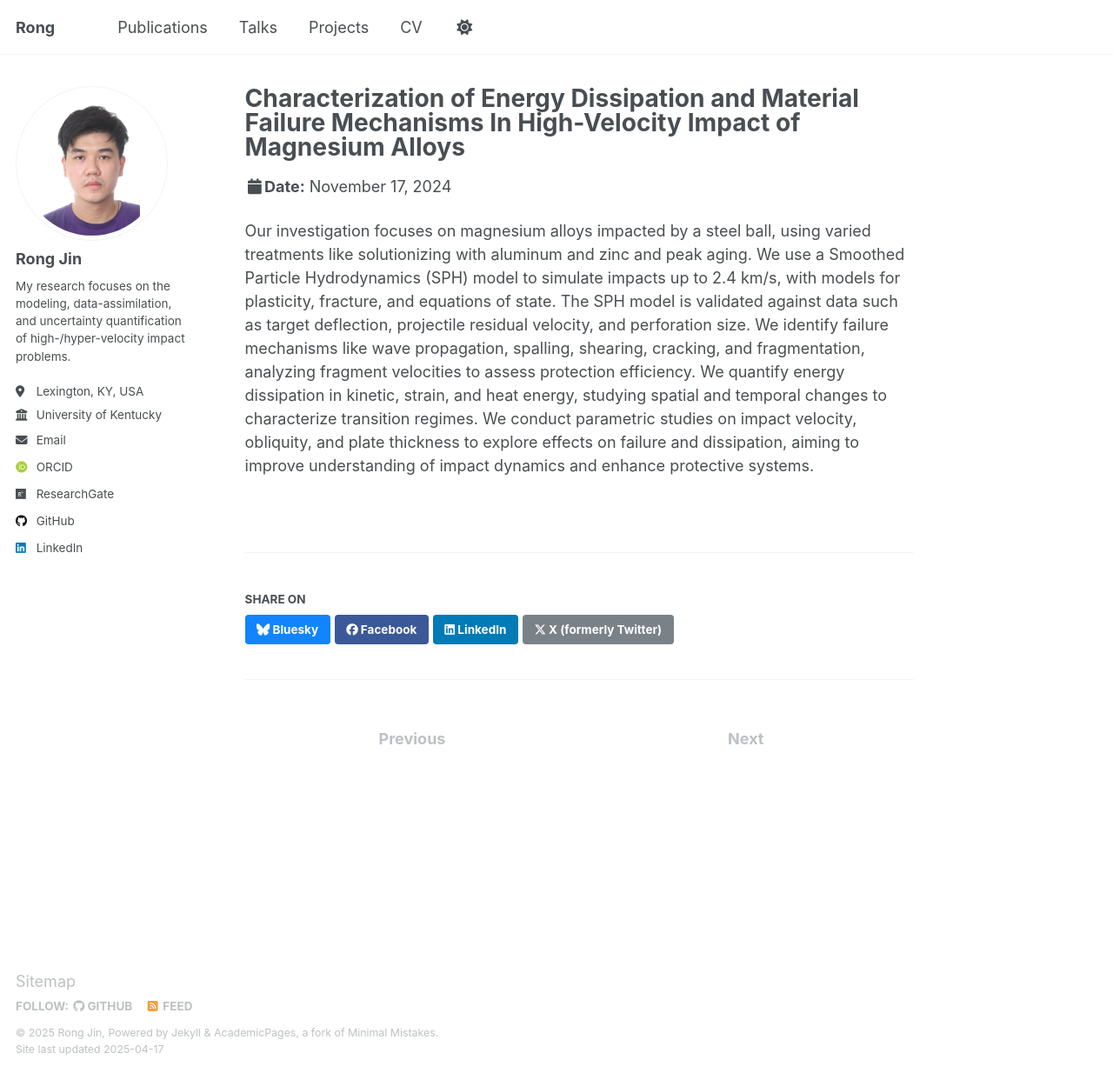
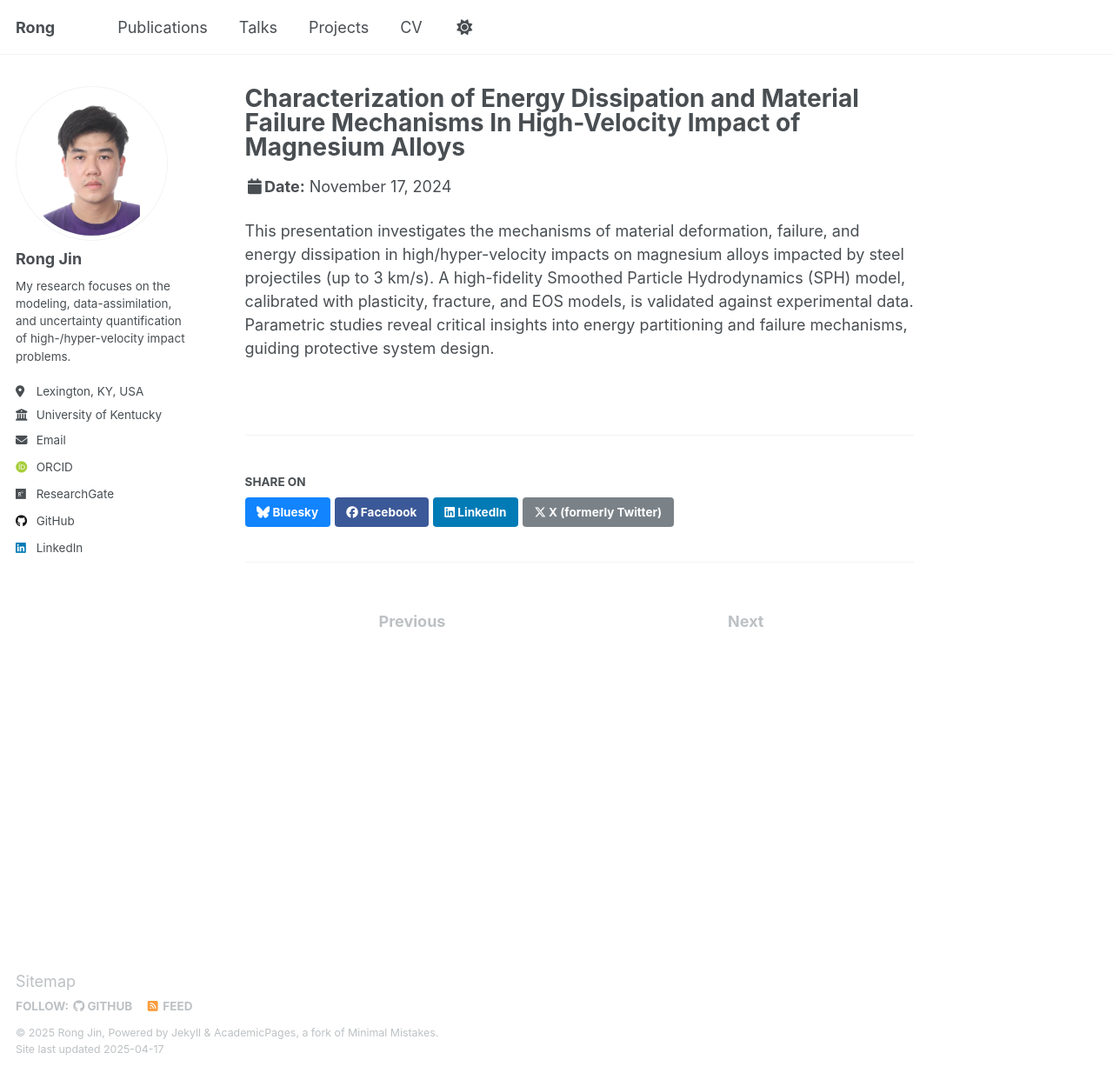
Before and after one commit to rong-jin/rong-jin.github.io, a Jekyll site: the page built from _talks/2024-11-17-Characterization-of-Energy-Dissipation-and-Material-Failure-Mechanisms-In-High-Velocity-Impact-of-Magnesium-Alloys.md, in a window 1280 px wide and 1234 px high. Shown: the whole window at 87% size. Built offline with Jekyll 4.4.1, drawn with Linux system fonts in a browser that asks for light colours; some web fonts are replaced.

Commit message:
Update 2024-11-17-Characterization-of-Energy-Dissipation-and-Material-Failure-Mechanisms-In-High-Velocity-Impact-of-Magnesium-Alloys.md

```diff
--- a/_talks/2024-11-17-Characterization-of-Energy-Dissipation-and-Material-Failure-Mechanisms-In-High-Velocity-Impact-of-Magnesium-Alloys.md
+++ b/_talks/2024-11-17-Characterization-of-Energy-Dissipation-and-Material-Failure-Mechanisms-In-High-Velocity-Impact-of-Magnesium-Alloys.md
@@ -8,4 +8,4 @@ date: 2024-11-17
 location: "Portland, Oregon, USA"
 ---
 
-Our investigation focuses on magnesium alloys impacted by a steel ball, using varied treatments like solutionizing with aluminum and zinc and peak aging. We use a Smoothed Particle Hydrodynamics (SPH) model to simulate impacts up to 2.4 km/s, with models for plasticity, fracture, and equations of state. The SPH model is validated against data such as target deflection, projectile residual velocity, and perforation size. We identify failure mechanisms like wave propagation, spalling, shearing, cracking, and fragmentation, analyzing fragment velocities to assess protection efficiency. We quantify energy dissipation in kinetic, strain, and heat energy, studying spatial and temporal changes to characterize transition regimes. We conduct parametric studies on impact velocity, obliquity, and plate thickness to explore effects on failure and dissipation, aiming to improve understanding of impact dynamics and enhance protective systems.
+This presentation investigates the mechanisms of material deformation, failure, and energy dissipation in high/hyper-velocity impacts on magnesium alloys impacted by steel projectiles (up to 3 km/s). A high-fidelity Smoothed Particle Hydrodynamics (SPH) model, calibrated with plasticity, fracture, and EOS models, is validated against experimental data. Parametric studies reveal critical insights into energy partitioning and failure mechanisms, guiding protective system design.
```
